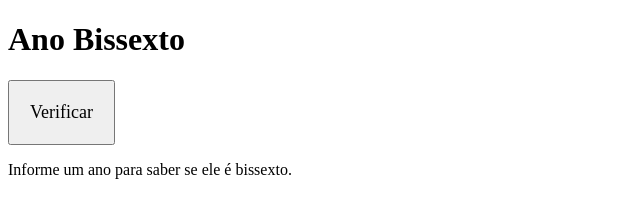
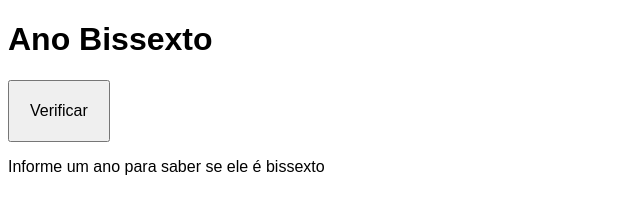
Before and after one commit to andressachris/javascript, a plain HTML site: page desafios/d011.html in a window 1280 px wide. Shown: the whole page, without its empty margins (0-640 px from the left). Drawn offline with Linux system fonts and the light colour scheme.

Commit message:
melhorando código

```diff
--- a/desafios/d011.html
+++ b/desafios/d011.html
@@ -7,40 +7,50 @@
     <meta name="viewport" content="width=device-width, initial-scale=1.0">
     <title>Ano Bissexto</title>
     <style>
-        input {
-            font: 18px normal;
+        body {
+            font-family: Arial, Helvetica, sans-serif;
+            font-size: 1em;
+        }
+
+        button {
+            font-size: 1em;
             padding: 20px;
         }
 
-        mark.nao {
-            background-color: rgba(255, 0, 0, 0.686);
+        .bissexto {
+            background-color: lightgreen;
         }
 
-        mark.sim {
-            background-color: rgba(0, 128, 0, 0.571);
+        .nao-bissexto {
+            background-color: red;
         }
     </style>
 </head>
 
 <body>
     <h1>Ano Bissexto</h1>
-    <input type="button" value="Verificar" onclick="clicar()">
-    <p>Informe um ano para saber se ele é bissexto.</p>
-    <div id="resultado"></div>
-    <div id="resposta"></div>
+
+    <button onclick="clicar()">Verificar</button>
+
+    <section id="resultado">
+        <p>Informe um ano para saber se ele é bissexto</p>
+    </section>
 
     <script>
         function clicar() {
-            var ano = window.prompt('Qual o ano que você quer verificar?')
-            document.getElementById('resultado').innerHTML = `<h2>Analisando o ano de ${ano}...</h2>`
+            var resultado = document.getElementById('resultado')
 
-            if (ano % 4 == 0) {
-                document.getElementById('resposta').innerHTML = `O ano de ${ano} <mark class = 'sim'>É BISSEXTO</mark> ✅`
-            } else {
-                document.getElementById('resposta').innerHTML =
-                `O ano de ${ano} <mark class = 'nao'>NÃO É BISSEXTO</mark> ❌`
-            }
+            var ano = Number(window.prompt('Qual é o ano que você quer verificar?'))
+            var isBissexto = ano % 4 == 0
+            var spanBissexto = `<span class="bissexto">É BISSEXTO</span> ✅`
+            var spanNaoBissexto = `<span class="nao-bissexto">NÃO É BISSEXTO</span> ❌`
 
+            resultado.innerHTML = `
+                <h2>Analisando o ano de ${ano}...</h2>
+
+                <p>O ano de ${ano} ${isBissexto ? spanBissexto : spanNaoBissexto}</p>
+            `
+            /* Operador ternário */
         }
     </script>
 </body>
```
